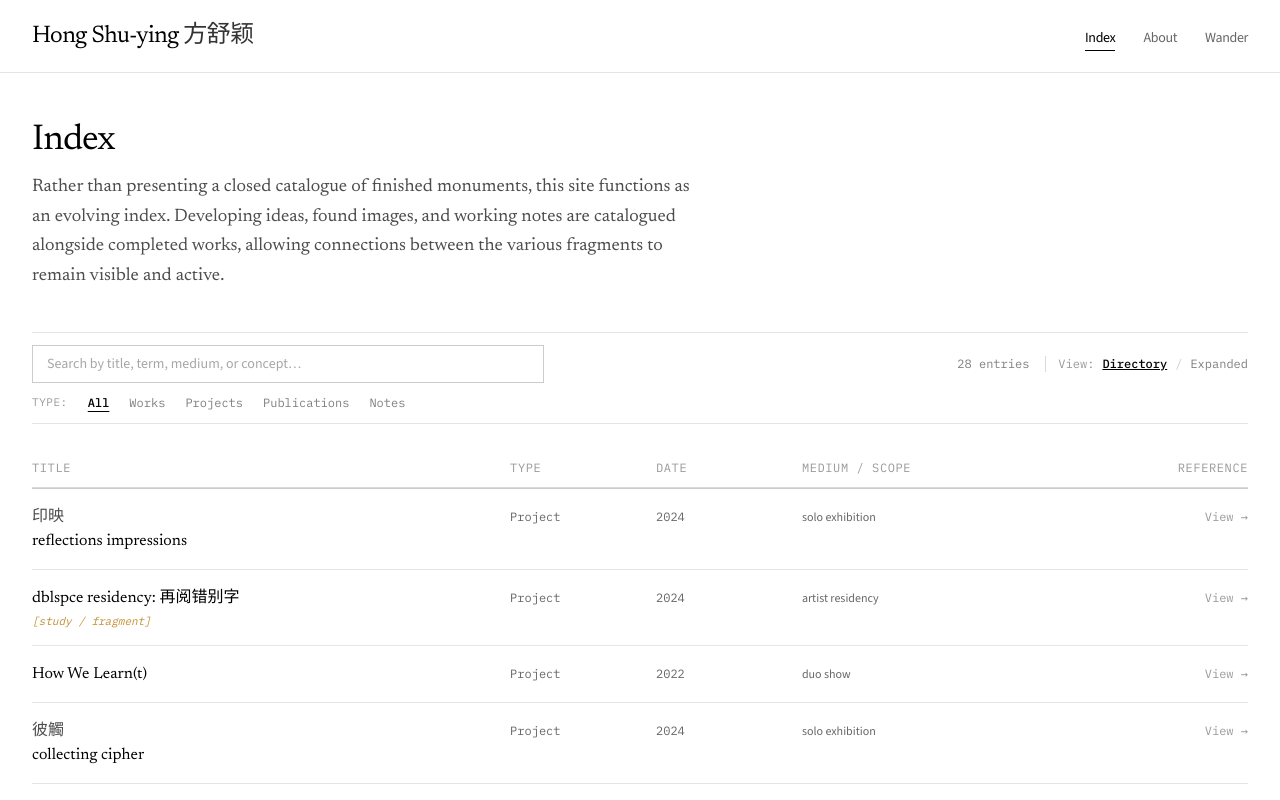
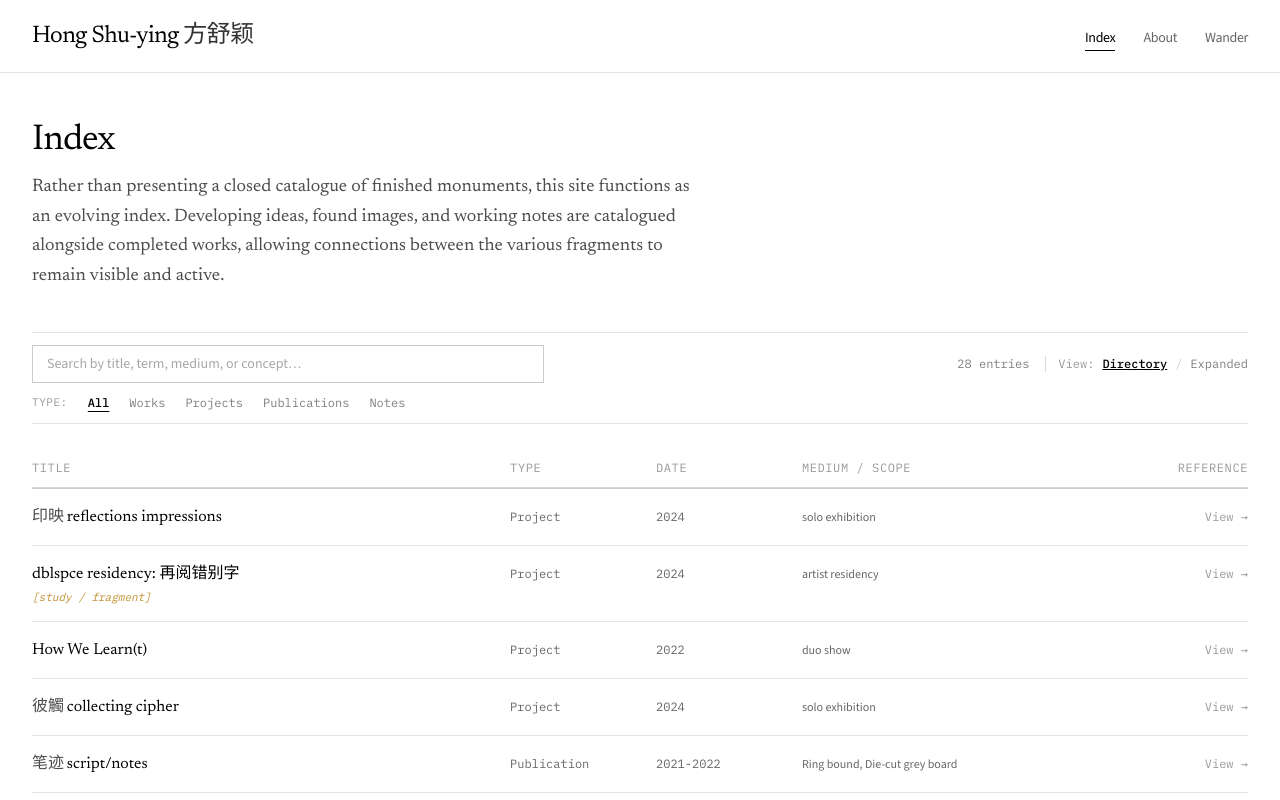
Before and after one commit to shuart-shuart/shuART, a React (Vite) app: page / in a window 1280 px wide. Shown: the top 800 px of the page. Built offline with nearby package versions, Linux system fonts and the light colour scheme.

Commit message:
Align bilingual titles inline and centre gallery captions

```diff
--- a/src/components/EntryDetail.tsx
+++ b/src/components/EntryDetail.tsx
@@ -114,7 +114,7 @@ export const EntryDetail: React.FC<EntryDetailProps> = ({
       <header className="space-y-4 mb-10">
         <div className="space-y-1">
           <h1 className="space-y-1">
-            <EntryTitle entry={entry} primaryClassName="font-editorial text-[28px] sm:text-[40px] text-black font-normal tracking-tight leading-tight" chineseClassName="font-editorial text-[26px] sm:text-[36px] text-black/80 font-light leading-tight" />
+            <EntryTitle inline entry={entry} primaryClassName="font-editorial text-[28px] sm:text-[40px] text-black font-normal tracking-tight leading-tight" chineseClassName="font-editorial text-[26px] sm:text-[36px] text-black/80 font-light leading-tight" />
           </h1>
         </div>
 
@@ -242,14 +242,14 @@ export const EntryDetail: React.FC<EntryDetailProps> = ({
                         <img
                           src={img.url}
                           alt={formattedTextToPlainText(img.alt || img.caption || entry.title)}
-                          className="w-full h-auto object-cover max-h-[70vh] transition-opacity hover:opacity-95"
+                          className="mx-auto w-auto max-w-full h-auto object-contain max-h-[70vh] transition-opacity hover:opacity-95"
                           loading="lazy"
                         />
                       </div>
                       {(img.caption || img.credit || img.alt) && (
-                        <figcaption className="flex justify-between items-baseline text-xs font-mono-quiet text-black/60 pt-1">
-                          <span>{renderWikiText(img.caption || img.alt || '')}</span>
-                          {img.credit && <span className="text-black/40">Photo: {renderWikiText(img.credit)}</span>}
+                        <figcaption className="mx-auto max-w-[65ch] text-center text-xs font-mono-quiet text-black/60 pt-1 space-y-1">
+                          {(img.caption || img.alt) && <p>{renderWikiText(img.caption || img.alt || '')}</p>}
+                          {img.credit && <p className="text-black/40">Photo: {renderWikiText(img.credit)}</p>}
                         </figcaption>
                       )}
                     </figure>
--- a/src/components/EntryTitle.tsx
+++ b/src/components/EntryTitle.tsx
@@ -17,14 +17,16 @@ export function splitEntryTitle(entry: Pick<Entry, 'title' | 'titleZh'>) {
   return { chinese, english };
 }
 
-export function EntryTitle({ entry, primaryClassName, chineseClassName }: {
+export function EntryTitle({ entry, primaryClassName, chineseClassName, inline = false }: {
   entry: Pick<Entry, 'title' | 'titleZh'>;
   primaryClassName: string;
   chineseClassName: string;
+  inline?: boolean;
 }) {
   const { chinese, english } = splitEntryTitle(entry);
   return <>
-    {chinese && <span lang="zh-Hans" className={`block break-words ${english ? chineseClassName : primaryClassName}`}>{chinese}</span>}
-    {english && <span className={`block break-words ${primaryClassName}`}>{english}</span>}
+    {chinese && <span lang="zh-Hans" className={`${inline ? 'inline' : 'block'} break-words ${english ? chineseClassName : primaryClassName}`}>{chinese}</span>}
+    {inline && chinese && english && ' '}
+    {english && <span className={`${inline ? 'inline' : 'block'} break-words ${primaryClassName}`}>{english}</span>}
   </>;
 }
--- a/src/components/GallerySlideshow.tsx
+++ b/src/components/GallerySlideshow.tsx
@@ -29,12 +29,12 @@ export function GallerySlideshow({block, onOpen, isLightboxOpen = false}: {block
       <button type="button" className="block w-full cursor-zoom-in" onClick={()=>onOpen(image)} aria-label={`Enlarge image ${index%count+1} of ${count}`}>
         <img src={image.url} alt={formattedTextToPlainText(image.alt || image.caption) || 'Artwork image'} className="w-full h-[55vh] max-h-[70vh] object-contain" />
       </button>
-      {(image.caption || image.credit) && <figcaption className="text-xs font-mono-quiet text-black/60 space-y-1">
+      {(image.caption || image.credit) && <figcaption className="mx-auto max-w-[65ch] text-center text-xs font-mono-quiet text-black/60 space-y-1">
         {image.caption && <p>{renderFormattedText(image.caption)}</p>}
         {image.credit && <p>Photo: {renderFormattedText(image.credit)}</p>}
       </figcaption>}
     </figure>
-    {count>1 && <div className="flex justify-between items-center gap-4 text-xs font-mono-quiet">
+    {count>1 && <div className="flex flex-wrap justify-center items-center gap-x-5 gap-y-2 text-xs font-mono-quiet">
       <button type="button" onClick={()=>change(-1)}>← Previous</button>
       <span>{index%count+1} / {count}</span>
       {block.autoPlay && <button type="button" disabled={reducedMotion} onClick={()=>setPaused(value=>!value)}>{reducedMotion ? 'Autoplay off' : paused ? 'Play' : 'Pause'}</button>}
--- a/src/components/IndexView.tsx
+++ b/src/components/IndexView.tsx
@@ -222,7 +222,7 @@ export const IndexView: React.FC<IndexViewProps> = ({
                   <td className="py-4 pr-4 align-baseline">
                     <div>
                       <a href={`#entry/${entry.slug}`} onClick={event=>followEntry(event,entry.slug)} className="block leading-[1.2] focus-visible:underline underline-offset-2">
-                        <EntryTitle entry={entry} primaryClassName="font-editorial text-[15px] sm:text-base text-black group-hover:underline" chineseClassName="font-editorial text-[15px] sm:text-base text-black/70 group-hover:underline" />
+                        <EntryTitle inline entry={entry} primaryClassName="font-editorial text-[15px] sm:text-base text-black group-hover:underline" chineseClassName="font-editorial text-[15px] sm:text-base text-black/70 group-hover:underline" />
                       </a>
                       {entry.isDevelopingWork && (
                         <div className="text-[11px] font-mono-quiet text-[#c18f32] italic mt-1">
@@ -292,7 +292,7 @@ export const IndexView: React.FC<IndexViewProps> = ({
 
                 <h3 className="leading-[1.2]">
                   <a href={`#entry/${entry.slug}`} onClick={event=>followEntry(event,entry.slug)} className="block focus-visible:underline underline-offset-2">
-                    <EntryTitle entry={entry} primaryClassName="font-editorial text-[15px] sm:text-base text-black group-hover:underline" chineseClassName="font-editorial text-[15px] sm:text-base text-black/70 group-hover:underline" />
+                    <EntryTitle inline entry={entry} primaryClassName="font-editorial text-[15px] sm:text-base text-black group-hover:underline" chineseClassName="font-editorial text-[15px] sm:text-base text-black/70 group-hover:underline" />
                   </a>
                 </h3>
 
```
